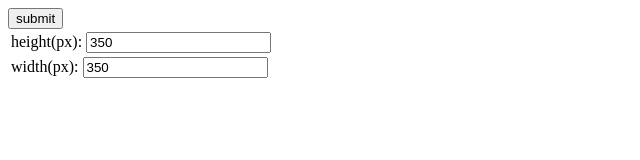
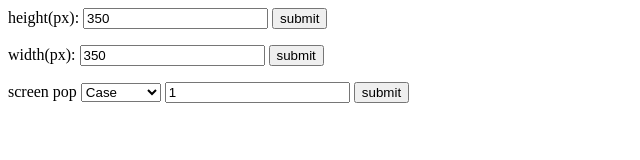
Before and after one commit to deskfed/desk-iframe, a website: page index.html in a window 1280 px wide. Shown: the whole page, without its empty margins (0-640 px from the left). Drawn offline with nearby package versions, Linux system fonts and the light colour scheme.

Commit message:
add screenpop

```diff
--- a/deskcti.js
+++ b/deskcti.js
@@ -14,6 +14,12 @@
     '[object Undefined]': 'undefined'
   };
   desk.VERSION = VERSION;
+
+  var METHOD = {
+    SET_SOFTPHONE_HEIGHT: 'setSoftphoneHeight',
+    SET_SOFTPHONE_WIDTH: 'setSoftphoneWidth',
+    SCREEN_POP: 'screenPop'
+  };
 
   var toString = Object.prototype.toString;
 
@@ -41,23 +47,23 @@
 
   // public api
   // String -> Int -> String -> ()
-  inact.screenPop = function(nonce, id, objectType) {
-
+  inact.screenPop = function(id, objectType, cb) {
+    postMessage({ method: METHOD.SCREEN_POP, id: id, objectType: objectType }, cb);
   };
 
   // String -> Int -> Object -> ()
-  inact.searchAndScreenPop = function(nonce, searchString, params) {
+  inact.searchAndScreenPop = function(searchString, params) {
 
   };
 
   // String -> Int -> ()
   cti.setSoftphoneHeight = function(height, cb) {
-    postMessage({ method: 'setSoftphoneHeight', height: height }, cb);
+    postMessage({ method: METHOD.SET_SOFTPHONE_HEIGHT, height: height }, cb);
   };
 
   // String -> Int -> ()
   cti.setSoftphoneWidth = function(width, cb) {
-    postMessage({ method: 'setSoftphoneWidth', width: width }, cb);
+    postMessage({ method: METHOD.SET_SOFTPHONE_WIDTH, width: width }, cb);
   };
 
   cti.enableClickToDial = function(nonce) {
--- a/index.html
+++ b/index.html
@@ -5,28 +5,31 @@
   </title>
 </head>
 <body>
-  <form id='main-form' method='POST'>
-    <input type='submit' value='submit'>
-    <table>
-      <tbody>
-        <tr>
-          <td>
+  <form id='height-form' method='POST'>
     <label>
       height(px):
       <input name='height' type='number' value='350'>
     </label>
-          </td>
-        </tr>
-        <tr>
-          <td>
+    <input type='submit' value='submit'>
+  </form>
+  <form id='width-form' method='POST'>
     <label>
       width(px):
       <input name='width' type='number' value='350'>
     </label>
-          </td>
-        </tr>
-      </tbody>
-    </table>
+    <input type='submit' value='submit'>
+  </form>
+  <form id='screen-pop' method='POST'>
+    <label>
+      screen pop
+      <select name='screenPop-objectType'>
+        <option value="case" selected>Case</option>
+        <option value="customer">Customer</option>
+        <option value="company">Company</option>
+      </select>
+      <input name='screenPop-id' type='number' value='1'>
+    </label>
+    <input type='submit' value='submit'>
   </form>
   <script src='interaction.js'></script>
   <script src="//code.jquery.com/jquery-1.11.0.min.js"></script>
--- a/submit.js
+++ b/submit.js
@@ -1,19 +1,33 @@
 desk.ready(function() {
-  var onFormSubmit, keyeify;
+  var onFormSubmit, keyeify, eventMap;
+  var inact = desk.interaction;
+  var cti = inact.cti;
   keyeify = function(acc, pair, idx, arr) {
     acc[pair.name] = pair.value;
     return acc;
   };
+
+  dispatchMap = {
+    'height-form': function(params) {
+      $(document.body).css('height', params.height)
+      cti.setSoftphoneHeight(params.height);
+    },
+    'width-form': function(params) {
+      $(document.body).css('width', params.width)
+      cti.setSoftphoneWidth(params.width);
+    },
+    'screen-pop': function(params) {
+      inact.screenPop(params['screenPop-id'], params['screenPop-objectType']);
+    }
+  };
+
   onFormSubmit = function(e) {
-    var $form, form;
+    var $form, params;
     e.preventDefault();
     $form = $(this);
-    form = $form.serializeArray().reduce(keyeify, {});
-    var cti = desk.interaction.cti;
-    $(document.body).css({ height: form.height, width: form.width });
-    cti.setSoftphoneHeight(form.height);
-    cti.setSoftphoneWidth(form.width);
+    params = $form.serializeArray().reduce(keyeify, {});
+    dispatchMap[$form.attr('id')](params);
   };
 
-  $('#main-form').on('submit', onFormSubmit);
+  $('form').on('submit', onFormSubmit);
 });
```
Lines whose indentation alone changed are shown as unchanged.
